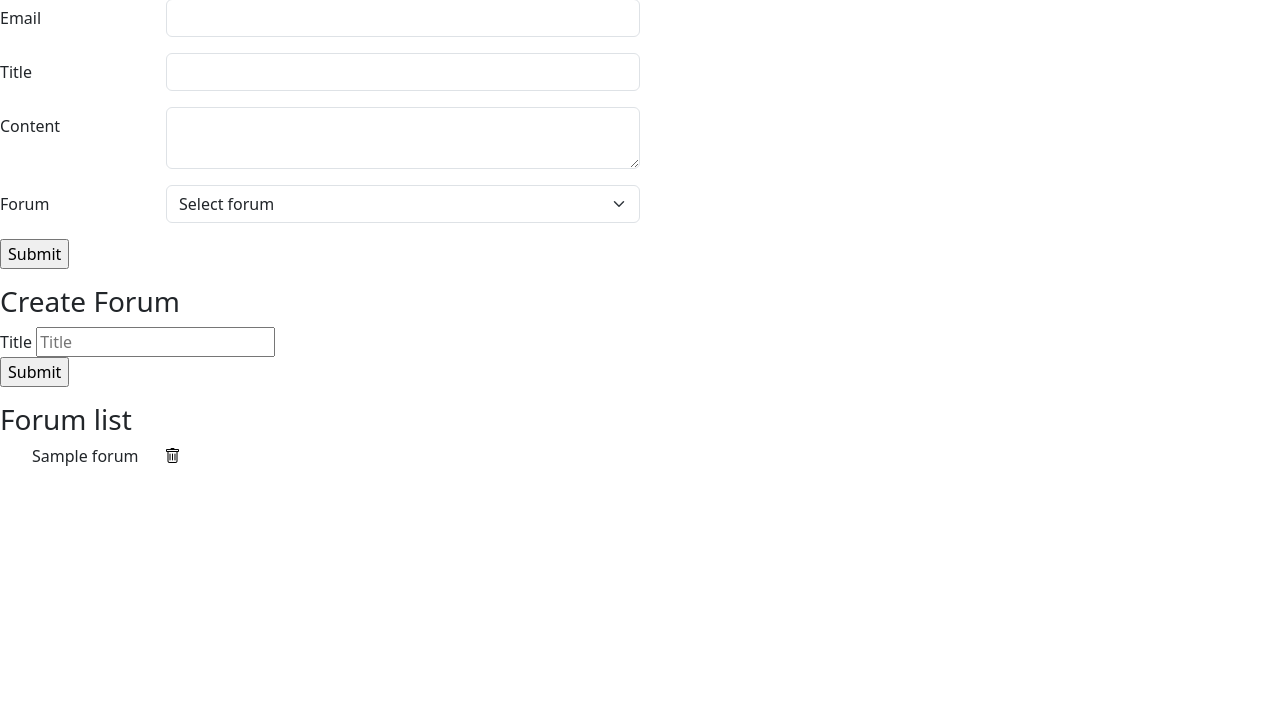
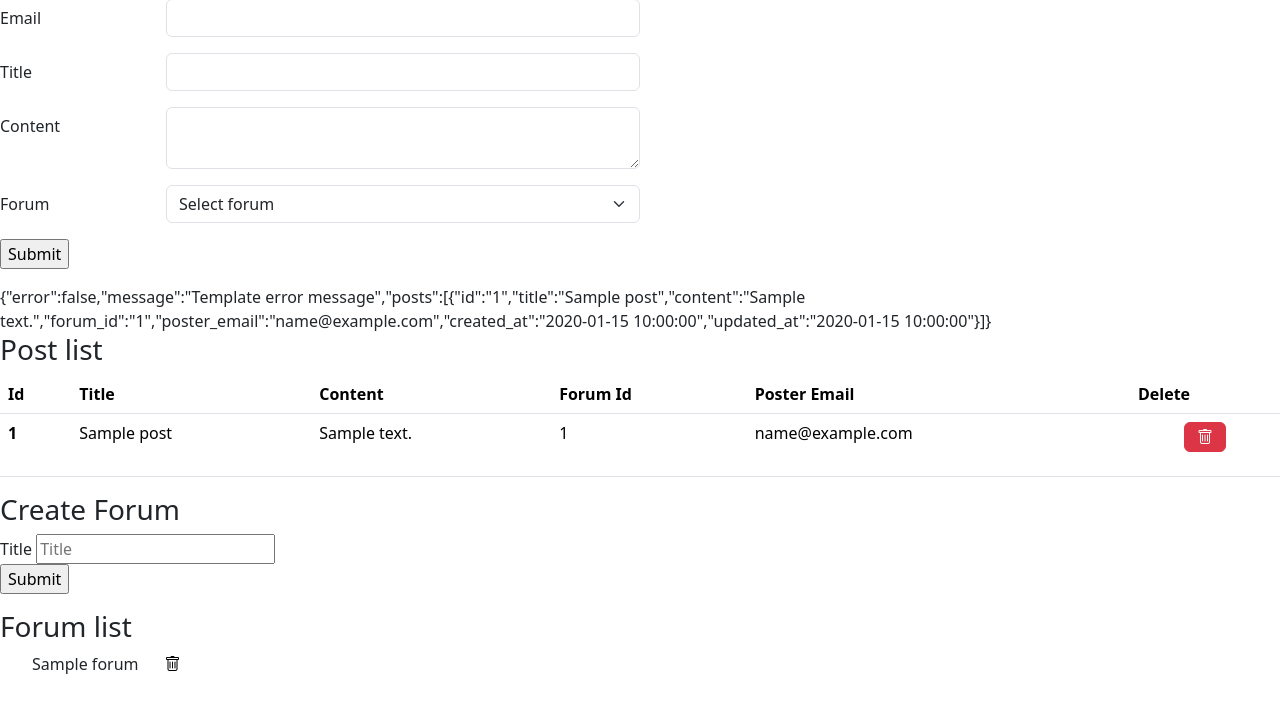
Before and after one commit to VadimEp622/php-sql-jquery-ssr-exercise, a PHP site: page /admin.php in a window 1280 px wide. Shown: the part 298-1006 px from the top of the page. Before the commit the page ends 764 px from the top, so only its background shows below. Run offline with PHP 8.4, Linux system fonts and the light colour scheme; tables that the repository leaves empty hold one stand-in row (values such as "Sample post").

Commit message:
1) added post-list 2) updated TODOS

```diff
--- a/admin.php
+++ b/admin.php
@@ -16,6 +16,7 @@ include_once __DIR__ . '/components/navbar.php';
 echo '<h1>ADMIN</h1>';
 include_once __DIR__ . '/components/user-list.php';
 include_once __DIR__ . '/components/post-create-form.php';
+include_once __DIR__ . '/components/post-list.php';
 include_once __DIR__ . '/components/forum-create-form.php';
 include_once __DIR__ . '/components/forum-list.php';
 ?>
--- /dev/null
+++ b/components/post-list.php
@@ -0,0 +1,74 @@
+<?php
+require_once __DIR__ . '/../config/db-conn.php';
+require_once __DIR__ . '/../services/php/utils.services.php';
+
+$res = array('error' => false, 'message' => 'Template error message');
+
+// TODO:
+//      1) select only data that is needed
+//      2) get forum title using forum_id (some form of join)
+//      3) create delete operation
+
+$sql = "SELECT * FROM Posts";
+$result = $conn->query($sql);
+
+if (true) {
+    $posts  = array();
+    while ($row = $result->fetch_assoc()) {
+        array_push($posts, $row);
+    }
+    $res['posts'] = $posts;
+
+    if (count($posts) == 0) {
+        $res['error']   = true;
+        $res['message'] = "No posts found!";
+    }
+} else {
+    $res['error']   = true;
+    $res['message'] = "Posts fetch failed!";
+}
+
+print_json($res);
+$currentRoute = get_current_route();
+?>
+
+
+<section>
+    <h3>Post list</h3>
+    <?php if ($res['error']) : ?>
+        <div class="d-flex gap-2">
+            <p style="color: red;"><?= $res['message'] ?></p>
+        </div>
+    <?php else : ?>
+        <table class="table">
+            <thead>
+                <tr>
+                    <th scope="col">Id</th>
+                    <th scope="col">Title</th>
+                    <th scope="col">Content</th>
+                    <th scope="col">Forum Id</th>
+                    <th scope="col">Poster Email</th>
+                    <th scope="col">Delete</th>
+                </tr>
+            </thead>
+            <tbody>
+                <?php foreach ($res['posts'] as $value) : ?>
+                    <tr>
+                        <th scope="row"><?= $value['id'] ?></th>
+                        <td><?= $value['title'] ?></td>
+                        <td><?= $value['content'] ?></td>
+                        <td><?= $value['forum_id'] ?></td>
+                        <td><?= $value['poster_email'] ?></td>
+                        <td>
+                            <form action="operations/posts/delete.php" method="post" class="d-flex justify-content-center">
+                                <input type="hidden" name="current_route" value="<?= $currentRoute ?>">
+                                <input type="hidden" name="id" value="<?= $value['id'] ?>">
+                                <button class="btn btn-danger"><i class="bi bi-trash"></i></button>
+                            </form>
+                        </td>
+                    </tr>
+                <?php endforeach ?>
+            </tbody>
+        </table>
+    <?php endif ?>
+</section>
--- a/index.php
+++ b/index.php
@@ -7,6 +7,7 @@ require_once __DIR__ . '/services/php/flash.services.php';
 // 2) add user/forums components/operations
 // 3) add sorting
 // 4) add post list (table)
+// 5) add db action error handling (try/catch ?)
 
 display_flash_message(FLASH_OPERATION_FORUM_CREATE);
 display_flash_message(FLASH_OPERATION_FORUM_DELETE);
```
